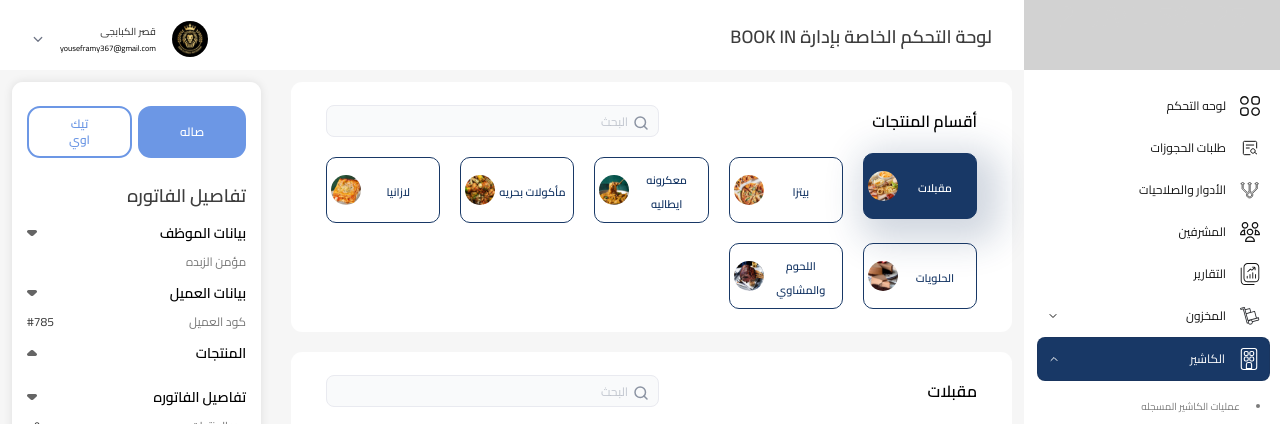
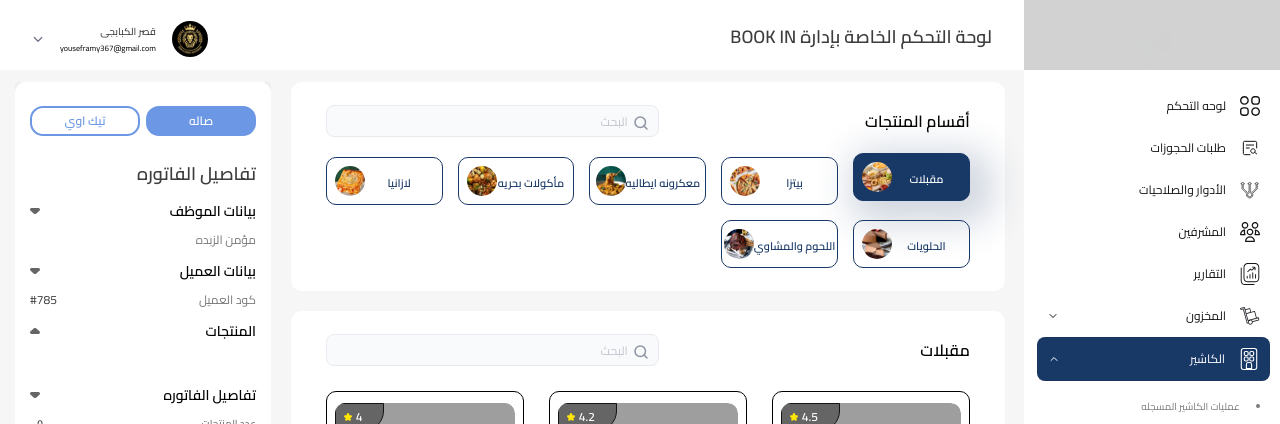
Before and after one commit to youseframy367/BookIt, a Next.js app: page /cashier in a window 1280 px wide. Shown: the top 424 px of the page. Built offline with nearby package versions, Linux system fonts and the light colour scheme; grey boxes are pictures that could not be loaded.

Commit message:
Update cahire respons

```diff
--- a/app/(dashboard)/cashier/page.tsx
+++ b/app/(dashboard)/cashier/page.tsx
@@ -13,7 +13,7 @@ export default function Cashire() {
     return (
         <InvoiceProvider>
             <section>
-                <div className="grid md:grid-cols-[8.7fr_3fr] gap-[30px]">
+                <div className="grid md:grid-cols-[8.7fr_3fr] gap-[30px] ">
                     <div className="flex flex-col gap-5">
                         <Products isScrolled={isScrolled} setIsScrolled={setIsScrolled} />
                         <Categories isScrolled={isScrolled} setIsScrolled={setIsScrolled} setCart={setCart} />
--- a/app/(dashboard)/partes/sidbar.tsx
+++ b/app/(dashboard)/partes/sidbar.tsx
@@ -92,10 +92,9 @@ export default function Sidebar({ setTitle }: typeTitle) {
   }, [pathname]);
 
   return (
-    <div className="pb-[35px] flex flex-col justify-between w-[20%] bg-[#fff] fixed h-full top-0 right-0 z-[99]">
+    <div className="pb-[35px] flex flex-col justify-between w-[20%] bg-[#fff] fixed h-full top-0 right-0 z-[1]">
       <div className="flex flex-col">
         <TimeSupscribtion />
-
         <div className="mt-[10px] w-[99%] ml-[1%] p-[5px]">
           {navigat.map((item, i) => {
             const isActive = activeIndex === i;
--- a/app/(dashboard)/partes/time.jsx
+++ b/app/(dashboard)/partes/time.jsx
@@ -36,7 +36,7 @@ export default function TimeSupscribtion() {
   };
 
   return (
-    <div className="w-full flex justify-center items-center bg-[#20202033] h-[70px] font-poppins overflow-hidden relative">
+    <div className="w-full flex justify-center items-center bg-[#20202033] h-[70px] font-poppins overflow-hidden relative z-99999">
       <AnimatePresence mode="wait">
         {showTime ? (
           <motion.p
--- a/app/assets/css/globals.css
+++ b/app/assets/css/globals.css
@@ -234,15 +234,16 @@
 body.search-active {
     position: relative;
 }
-
 body.search-active::before {
     content: "";
-    position: fixed;
+    position:absolute;
+    left:0px;
     inset: 0;
+
     background: rgba(0, 0, 0, 0.821);
     z-index: 1;
+
 }
-
 .font-Fontspring {
     font-family: "Fontspring", sans-serif;
 }
--- a/app/components/Dashborad/Cashier/Categories.tsx
+++ b/app/components/Dashborad/Cashier/Categories.tsx
@@ -76,7 +76,7 @@ export default function Categories({ isScrolled, setIsScrolled, setCart }: categ
     }, [isScrolled]);
 
     return (
-        <div className="h-full bg-[#fff] rounded-[11px] py-[23px] px-[35px]">
+        <div className="h-auto bg-[#fff] rounded-[11px] py-[23px] px-[35px] mr-[1%] ">
             <div className="flex flex-col gap-[25px]">
                 <div className="flex items-center justify-between">
                     <h2 className="font-semibold text-base">{activeCategory?.title}</h2>
@@ -98,7 +98,8 @@ export default function Categories({ isScrolled, setIsScrolled, setCart }: categ
 
                 <div
                     ref={listRef}
-                    className="grid grid-cols-3 gap-[25px] h-[400px] overflow-scroll"
+                    className="grid grid-cols-3 gap-[25px] min-h-[450px]  overflow-scroll  overflow-x-hidden"
+                    style={{ scrollbarWidth: "none", msOverflowStyle: "none" }}
                     onScroll={(e) => {
                         const target = e.currentTarget;
                         setIsScrolled(target.scrollTop > 0);
--- a/app/components/Dashborad/Cashier/Products.tsx
+++ b/app/components/Dashborad/Cashier/Products.tsx
@@ -18,7 +18,7 @@ export default function Products({ isScrolled, setIsScrolled }: ProductsProps) {
     )
 
     return (
-        <div title={`${isScrolled && 'العوده الي الأصناف'}`} className={`transition-all duration-300 flex flex-col gap-[20px] bg-[#fff] rounded-[11px] ${isScrolled ? 'cursor-pointer py-0 group hover:bg-[var(--color-dark-blue-gray)]' : 'py-[23px]'} px-[35px]`}>
+        <div title={`${isScrolled && 'العوده الي الأصناف'}`} className={`transition-all mr-[1%] duration-300 flex flex-col gap-[20px] bg-[#fff] rounded-[11px] ${isScrolled ? 'cursor-pointer py-0 group hover:bg-[var(--color-dark-blue-gray)]' : 'py-[23px]'} px-[35px]`}>
             <div onClick={() => setIsScrolled(false)} className={`${isScrolled ? 'mt-4' : 'mt-0'} transition-all duration-300 flex items-center justify-between`}>
                 <h2 className={`font-semibold text-base ${isScrolled && 'text-[var(--color-dark-blue-gray)] group-hover:text-white'}`}>{isScrolled ? 'العوده الي الأصناف' : 'أقسام المنتجات'}</h2>
                 {
@@ -41,7 +41,7 @@ export default function Products({ isScrolled, setIsScrolled }: ProductsProps) {
                     </div>
                 </div>
             </div>
-            <ul className={`${isScrolled ? '-z-1 opacity-0 max-h-0' : 'opacity-100 max-h-[2000px]'} transition-all duration-300 grid grid-cols-2 md:grid-cols-3 lg:grid-cols-5 gap-[20px]`}>
+            <ul className={`${isScrolled ? '-z-1 opacity-0 max-h-0' : 'opacity-100 max-h-[2000px]'} transition-all duration-300 grid grid-cols-2 md:grid-cols-3 lg:grid-cols-5 gap-[15px]`}>
                 {
                     filteredProducts.map((item, index) => {
                         return <li key={index} title={item.title} onClick={() => {
@@ -51,9 +51,9 @@ export default function Products({ isScrolled, setIsScrolled }: ProductsProps) {
                                     active: i === index
                                 }))
                             )
-                        }} className={`transition-all duration-300 ${item.active ? 'bg-[var(--color-dark-blue-gray)] text-white shadow-[10px_10px_36px_13px_rgba(24,56,102,0.2)] -translate-y-1' : 'translate-y-0'} hover:-translate-y-1 hover:bg-[var(--color-dark-blue-gray)] hover:text-white hover:shadow-[10px_10px_36px_13px_rgba(24,56,102,0.2)] text-[var(--color-dark-blue-gray)] cursor-pointer px-1 py-2 border border-1 border-[var(--color-dark-blue-gray)] rounded-[10px] flex justify-center items-center`}>
+                        }} className={`transition-all duration-300 ${item.active ? 'bg-[var(--color-dark-blue-gray)] text-white shadow-[10px_10px_36px_13px_rgba(24,56,102,0.2)] -translate-y-1' : 'translate-y-0'} hover:-translate-y-1 hover:bg-[var(--color-dark-blue-gray)] hover:text-white hover:shadow-[10px_10px_36px_13px_rgba(24,56,102,0.2)] text-[var(--color-dark-blue-gray)] cursor-pointer px-2 py-2 border border-1 border-[var(--color-dark-blue-gray)] rounded-[10px] flex justify-center items-center`}>
                             <div className="flex-1 text-center">
-                                <span className="font-semibold text-[11px]">{item.title}</span>
+                                <span className="font-semibold text-[11px] whitespace-nowrap ">{item.title}</span>
                             </div>
                             <Image src={`/assets/icons/${item.icon}`} alt="products" width={30} height={30} />
                         </li>
--- a/app/components/Dashborad/Cashier/SideBar.tsx
+++ b/app/components/Dashborad/Cashier/SideBar.tsx
@@ -116,7 +116,7 @@ export default function SideBar({ isCart, setCart }: typeProducts) {
     };
 
     return (
-        <div className="relative">
+        <div className="fixed left-[15px] overflow-hidden w-[20%]">
             <div ref={printRef} className="hidden">
                 <PrintTheInvoice vat={vat} deliveryFee={deliveryFee} subtotal={subtotal} totalWithVat={totalWithVat} isCart={isCart} />
             </div>
@@ -139,13 +139,13 @@ export default function SideBar({ isCart, setCart }: typeProducts) {
                     onClose={() => setLastWarningProducts(false)}
                 />
             )}
-            <div className="sticky top-20 flex flex-col gap-[10px]">
-                <div className="h-[700px] overflow-auto shadow-[0_0_10px_rgba(0,0,0,0.10)] bg-[#fff] rounded-[11px] py-[24px] px-[15px] flex flex-col gap-[24px]">
+            <div className=" top-20 flex flex-col gap-[10px] ">
+                <div className="h-[89vh] overflow-scroll  shadow-[0_0_10px_rgba(0,0,0,0.10)] bg-[#fff] rounded-[11px] py-[24px] px-[15px] flex flex-col gap-[24px] "style={{ scrollbarWidth: "none", msOverflowStyle: "none" }}>
                     <div className="flex gap-[6px] justify-center">
-                        <button onClick={() => setTakeawayOrSala(0)} title="صاله" className={`${takeawayOrSala == 0 && 'hover:text-[var(--color-light-blue)] hover:bg-white bg-[var(--color-light-blue)] text-white'} text-[var(--color-light-blue)] cursor-pointer text-xs font-semibold transition-all duration-300 py-[8px] px-[40px] border border-2 border-[var(--color-light-blue)] rounded-[13px]`}>
+                        <button onClick={() => setTakeawayOrSala(0)} title="صاله" className={`${takeawayOrSala == 0 && 'hover:text-[var(--color-light-blue)] hover:bg-white bg-[var(--color-light-blue)] text-white'} text-[var(--color-light-blue)] cursor-pointer text-xs font-semibold transition-all duration-300 w-[110px] h-[30px] border border-2 border-[var(--color-light-blue)] rounded-[13px]`}>
                             صاله
                         </button>
-                        <button onClick={() => setTakeawayOrSala(1)} title="تيك اوي" className={`${takeawayOrSala == 1 && 'hover:text-[var(--color-light-blue)] hover:bg-white bg-[var(--color-light-blue)] text-white'} cursor-pointer text-xs text-[var(--color-light-blue)] hover:text-white font-semibold transition-all duration-300 py-[8px] px-[40px] hover:bg-[var(--color-light-blue)] border border-2 border-[var(--color-light-blue)] rounded-[13px]`}>
+                        <button onClick={() => setTakeawayOrSala(1)} title="تيك اوي" className={`${takeawayOrSala == 1 && 'hover:text-[var(--color-light-blue)] hover:bg-white bg-[var(--color-light-blue)] text-white'} cursor-pointer text-xs text-[var(--color-light-blue)] hover:text-white font-semibold whitespace-nowrap transition-all duration-300 w-[110px] h-[30px] hover:bg-[var(--color-light-blue)] border border-2 border-[var(--color-light-blue)] rounded-[13px]`}>
                             تيك اوي
                         </button>
                     </div>
@@ -221,7 +221,7 @@ export default function SideBar({ isCart, setCart }: typeProducts) {
                                 <h2 className="font-semibold text-sm">المنتجات</h2>
                                 <Image src="/assets/icons/arrow-details.svg" alt="arraw" width={10} height={10} className={`transition-all duration-300 ${selectedProducts === "products" ? 'rotate-0' : 'rotate-180'}`} />
                             </div>
-                            <div className="flex flex-col gap-[18px] overflow-auto max-h-[120px]">
+                            <div className="flex flex-col gap-[18px] min-h-[20px]">
                                 {
                                     isCart.length == 0 ? <div className={`${selectedProducts === "products" ? "max-h-[500px] opacity-100" : "max-h-0 opacity-0"}`}>
                                         <span className="text-xs text-[var(--color-dark-gray-translucent)]">
```
Also changed, not shown: app/(dashboard)/cashier/products/page.tsx (+11 -11 lines), app/components/Dashborad/Inventory/Export.tsx (+4 -3 lines), 1 other file (tests, documents, lock files or other folders).
